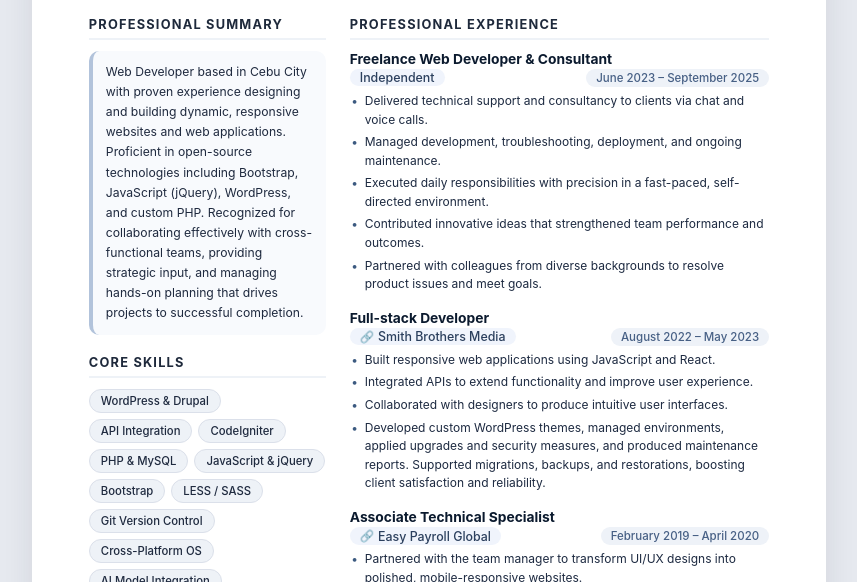
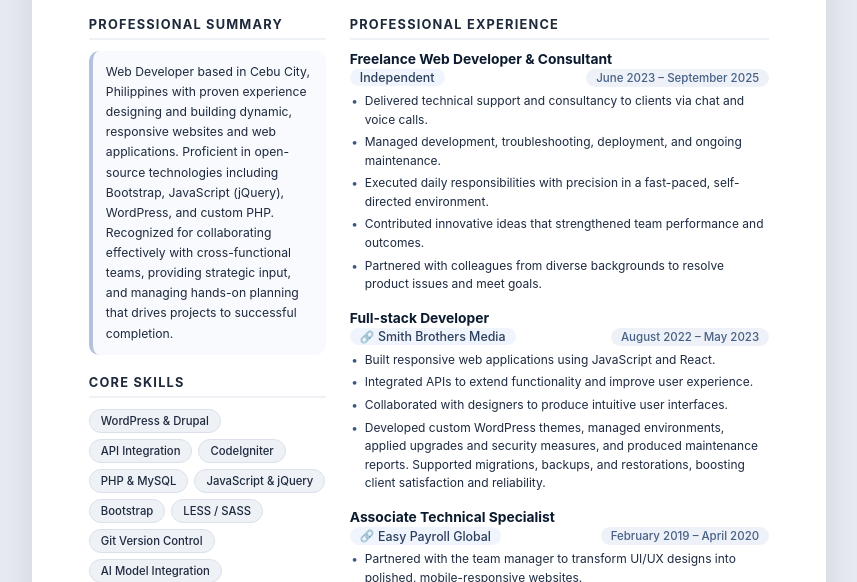
Before and after one commit to devsotto/resume, a plain HTML site: page index.html in a window 1280 px wide. Shown: the part 218-800 px from the top of the page, without its empty margins (211-1068 px from the left). Drawn offline with Linux system fonts and the light colour scheme.

```diff
--- a/index.html
+++ b/index.html
@@ -527,7 +527,7 @@
 						<h2 class="section-title">Professional Summary</h2>
 						<div class="section-body">
 							<div class="summary-text">
-								Web Developer based in Cebu City with proven experience
+								Web Developer based in Cebu City, Philippines with proven experience
 								designing and building dynamic, responsive websites and
 								web applications. Proficient in open-source technologies
 								including Bootstrap, JavaScript (jQuery), WordPress, and
@@ -551,7 +551,6 @@
 								<span class="skill-tag">Bootstrap</span>
 								<span class="skill-tag">LESS / SASS</span>
 								<span class="skill-tag">Git Version Control</span>
-								<span class="skill-tag">Cross-Platform OS</span>
 								<span class="skill-tag">AI Model Integration</span>
 							</div>
 						</div>
```
